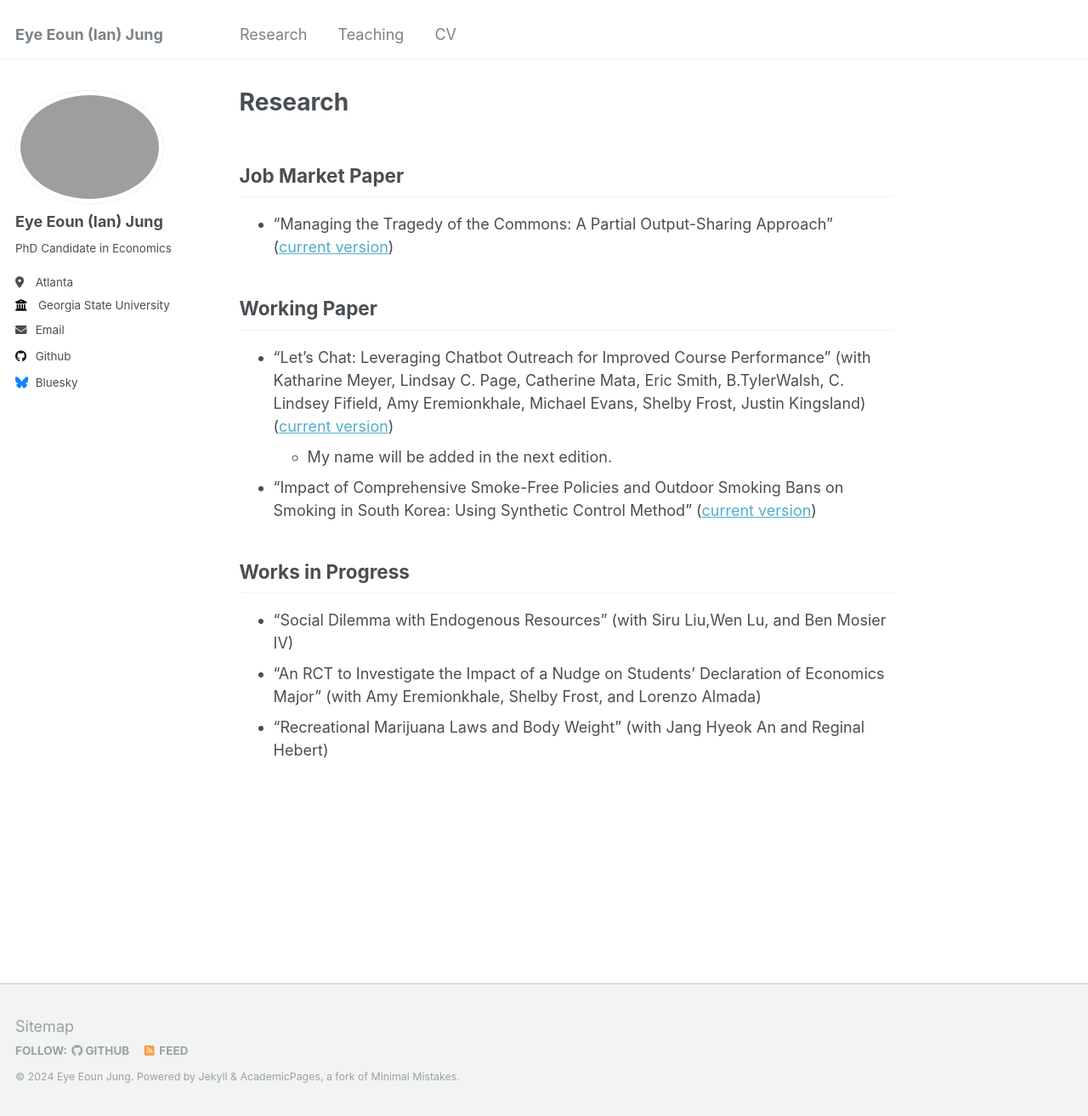
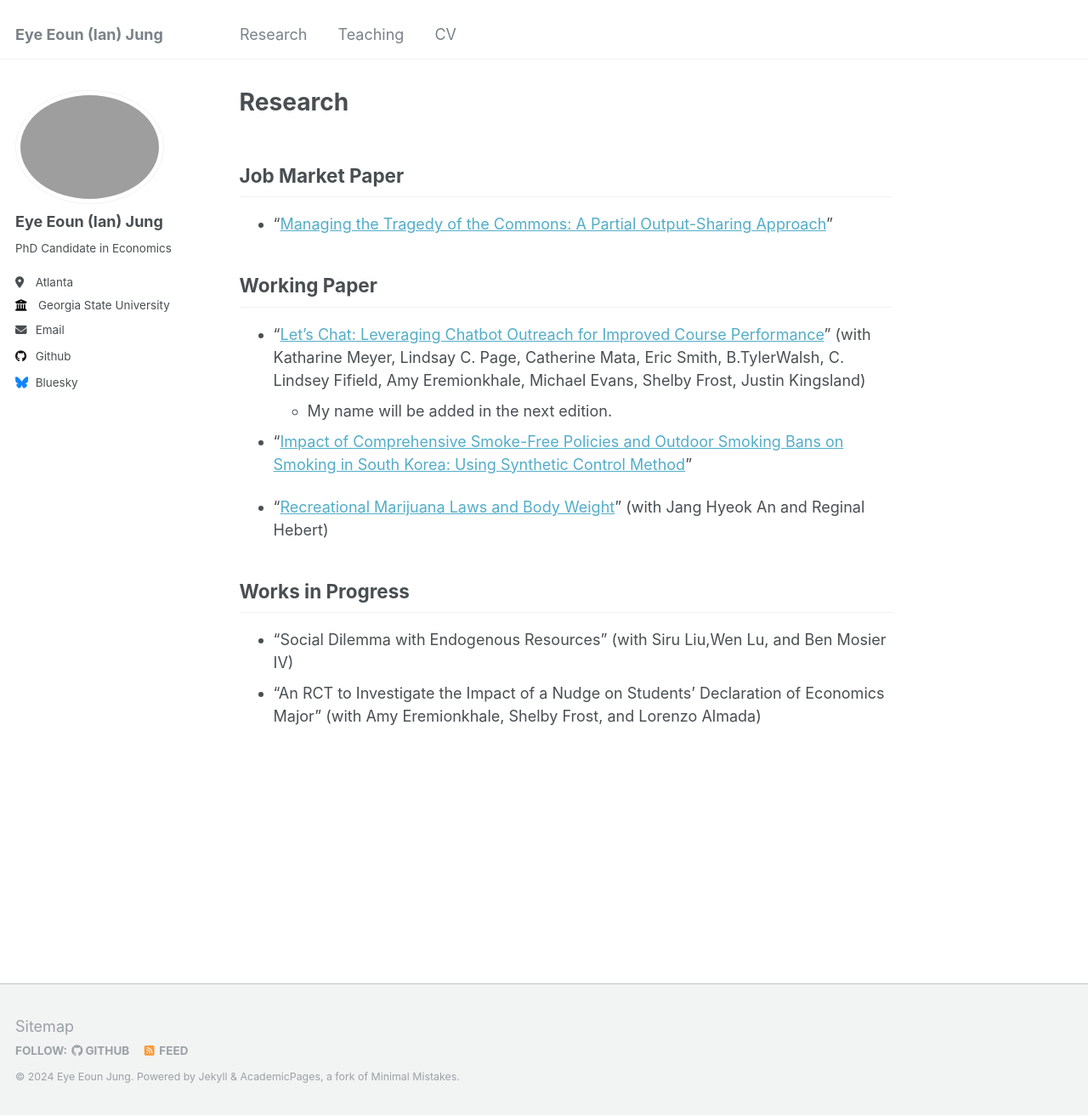
Before and after one commit to ejung11/ejung11.github.io, a Jekyll site: the page built from _pages/research.md, in a window 1280 px wide and 1313 px high. Shown: the whole window at 85% size. Built offline with Jekyll 4.4.1, drawn with Linux system fonts in a browser that asks for light colours.

Commit message:
Update research.md

```diff
--- a/_pages/research.md
+++ b/_pages/research.md
@@ -8,18 +8,19 @@ redirect_from:
 ---
 
 ## Job Market Paper
-* “Managing the Tragedy of the Commons: A Partial Output-Sharing Approach” ([current version](https://ejung11.github.io/files/paperdraft_partial_output_sharing_v7.pdf))
+* “[Managing the Tragedy of the Commons: A Partial Output-Sharing Approach](https://ejung11.github.io/files/paperdraft_partial_output_sharing_v7.pdf)”
 
 ## Working Paper
-* "Let’s Chat: Leveraging Chatbot Outreach for Improved Course Performance" (with Katharine Meyer,
+* "[Let’s Chat: Leveraging Chatbot Outreach for Improved Course Performance](https://ejung11.github.io/files/letschat.pdf)" (with Katharine Meyer,
 Lindsay C. Page, Catherine Mata, Eric Smith, B.TylerWalsh, C. Lindsey Fifield, Amy Eremionkhale,
-Michael Evans, Shelby Frost, Justin Kingsland) ([current version](https://ejung11.github.io/files/letschat.pdf))
+Michael Evans, Shelby Frost, Justin Kingsland)
   * My name will be added in the next edition.
 
-* “Impact of Comprehensive Smoke-Free Policies and Outdoor Smoking Bans on Smoking in South Korea: Using Synthetic Control Method” ([current version](https://ejung11.github.io/files/paperdraft_sfp_southkorea_v7.pdf))
+* “[Impact of Comprehensive Smoke-Free Policies and Outdoor Smoking Bans on Smoking in South Korea: Using Synthetic Control Method](https://ejung11.github.io/files/paperdraft_sfp_southkorea_v7.pdf)”
+
+* “[Recreational Marijuana Laws and Body Weight](https://ejung11.github.io/files/paperdraft_rml_bodyweight_v1.pdf)” (with Jang Hyeok An and Reginal Hebert)
 
 ## Works in Progress
 * “Social Dilemma with Endogenous Resources” (with Siru Liu,Wen Lu, and Ben Mosier IV)
 * “An RCT to Investigate the Impact of a Nudge on Students’ Declaration of Economics Major” (with Amy
 Eremionkhale, Shelby Frost, and Lorenzo Almada)
-* “Recreational Marijuana Laws and Body Weight” (with Jang Hyeok An and Reginal Hebert)
```
